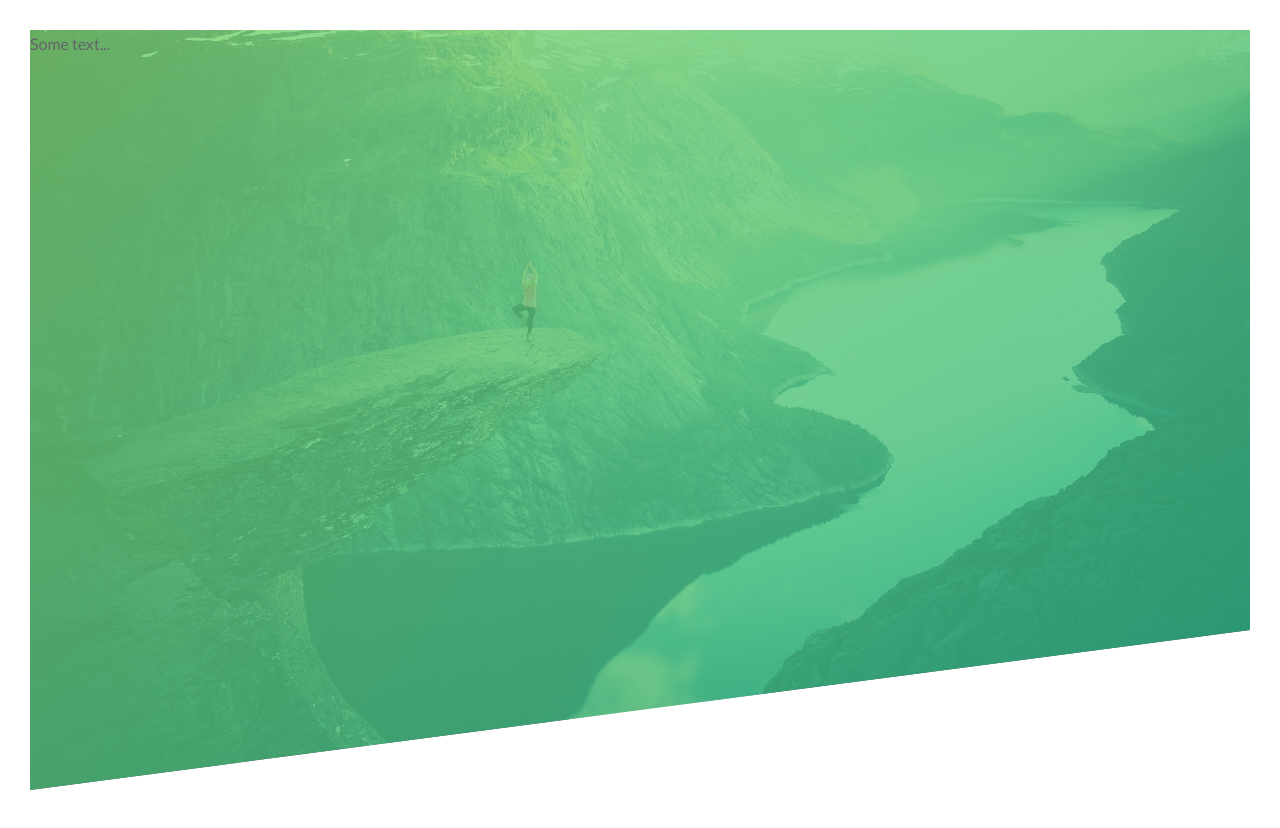
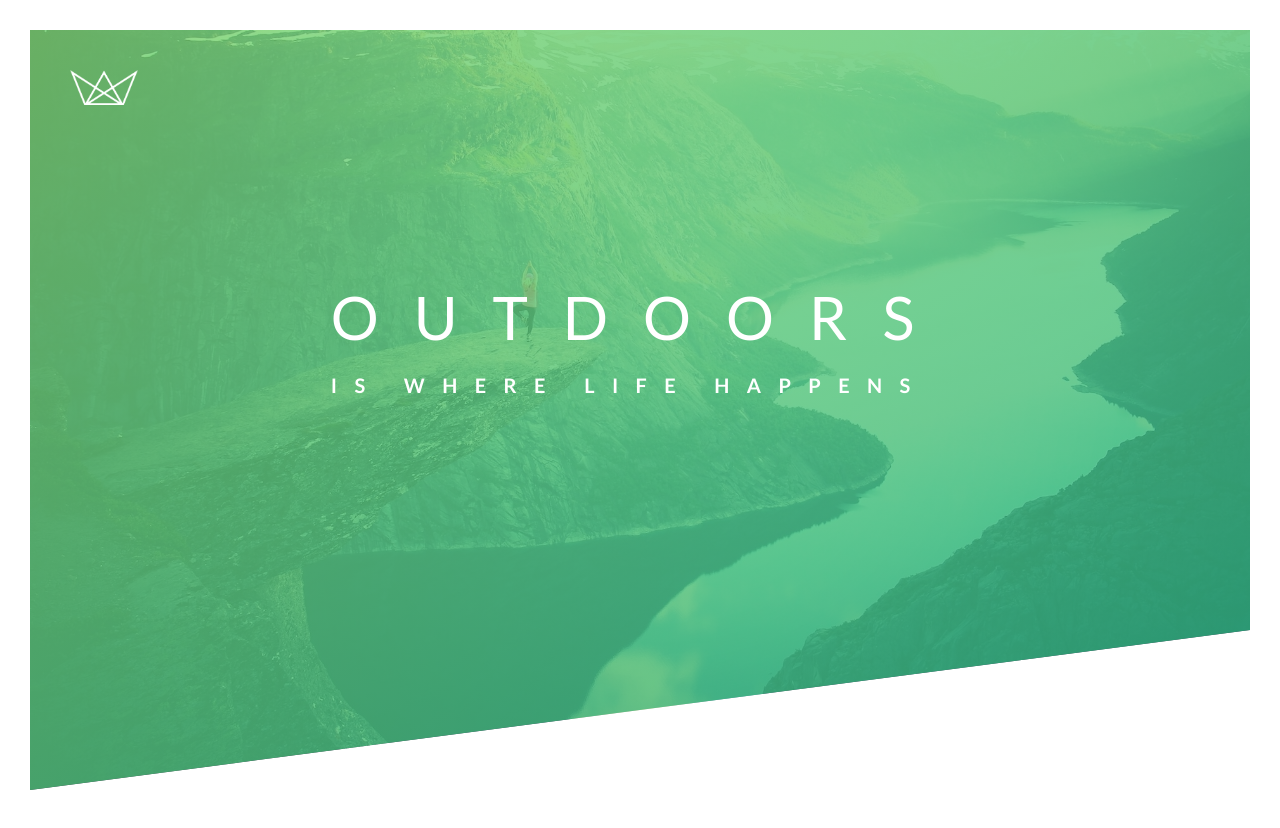
Before and after one commit to scottie-schneider/natour, a Next.js app: page /home in a window 1280 px wide. Shown: the top 828 px of the page. Built offline with nearby package versions, Linux system fonts and the light colour scheme; no server answers.

Commit message:
working on header pt 2.

```diff
--- a/pages/home.js
+++ b/pages/home.js
@@ -13,11 +13,47 @@
     background-size: cover;
     background-image: url("/img/hero.jpg");
     clip-path: polygon(0 0, 100% 0, 100% 75vh, 0% 100%);
+    position: relative;
     .overlay {
       height: 100%;
       width: 100%;
       background-image: linear-gradient(to right bottom, #7ed56f, #28b485);
       opacity: 80%;
+      position: absolute;
+      z-index: -10;
+    }
+    .other {
+    }
+    .logo-box {
+      position: absolute;
+      top: 40px;
+      left: 40px;
+    }
+    .text-box {
+      position: absolute;
+      top: 40%;
+      left: 50%;
+      transform: translate(-50%, -50%);
+    }
+    .heading-primary {
+      z-index: 5;
+      color: #fff;
+      text-transform: uppercase;
+    }
+    .heading-primary-main {
+      display: block;
+      font-size: 60px;
+      font-weight: 400;
+      letter-spacing: 35px;
+    }
+    .heading-primary-sub {
+      display: block;
+      font-size: 20px;
+      font-weight: 700;
+      letter-spacing: 17.4px;
+    }
+    .logo {
+      height: 35px;
     }
   }
 `;
@@ -50,7 +86,22 @@
         <link rel="icon" href="/favicon.ico" />
       </Head>
       <header className="header">
-        <div className="overlay">Some text...</div>
+        <div className="overlay"></div>
+        <div className="other">
+          <div className="logo-box">
+            <img
+              src="/img/logo-white.png"
+              alt="Natours logo"
+              className="logo"
+            />
+          </div>
+          <div className="text-box">
+            <h1 className="heading-primary">
+              <span className="heading-primary-main">Outdoors </span>
+              <span className="heading-primary-sub">is where life happens</span>
+            </h1>
+          </div>
+        </div>
       </header>
     </MainDiv>
   );
```
